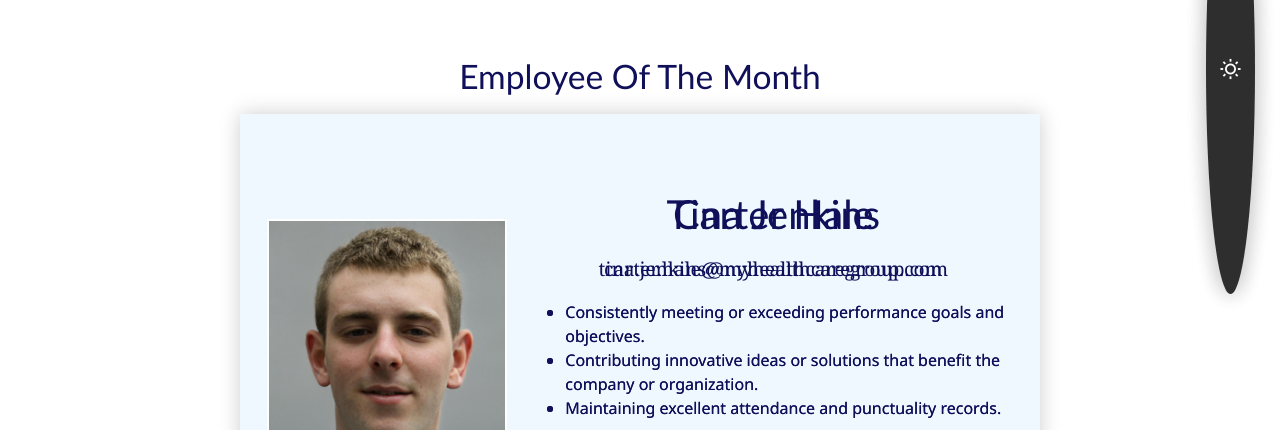
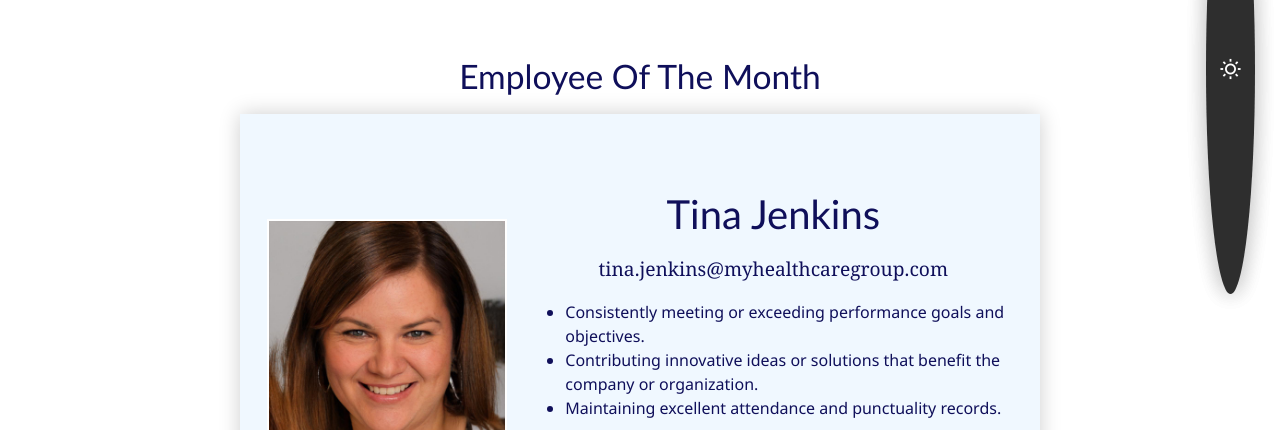
Before and after one commit to VTFoundation/website_myhealthcaregroup.com, a website: page public/bexi/default/index.html in a window 1280 px wide. Shown: the part 890-1320 px from the top of the page. Drawn offline with Linux system fonts and the light colour scheme; files whose address does not match are found by name.

Commit message:
Update index.html

```diff
--- a/public/bexi/default/index.html
+++ b/public/bexi/default/index.html
@@ -1223,7 +1223,7 @@
 		<script src="assets/js/contact-form-script.js"></script>
 		<script src="assets/js/ajaxchimp.min.js"></script>
 		<script src="assets/js/custom.js"></script>
-		<script src="assets/js/employee-carousel"></script>
+		<script src="assets/js/employee-carousel.js"></script>
 
     </body>
 
```
